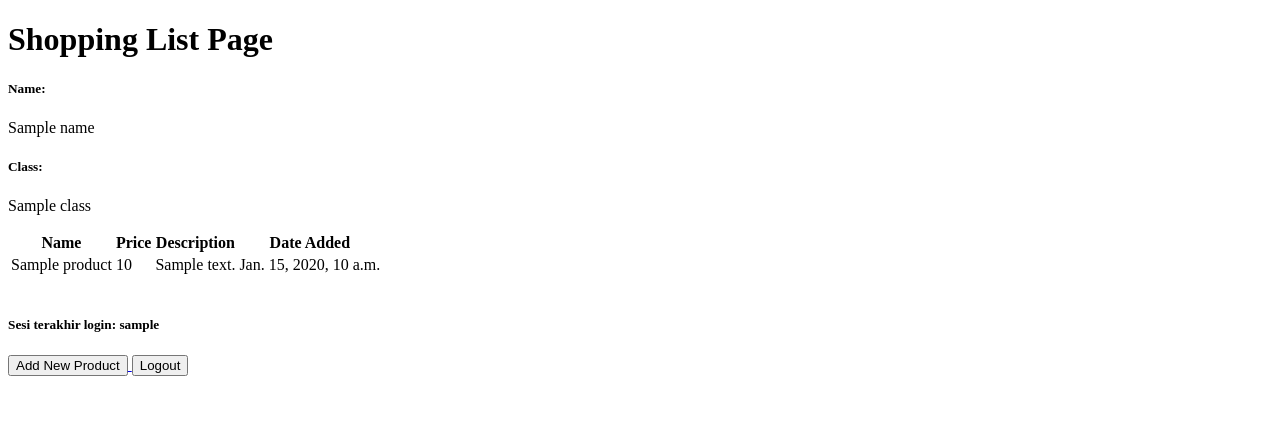
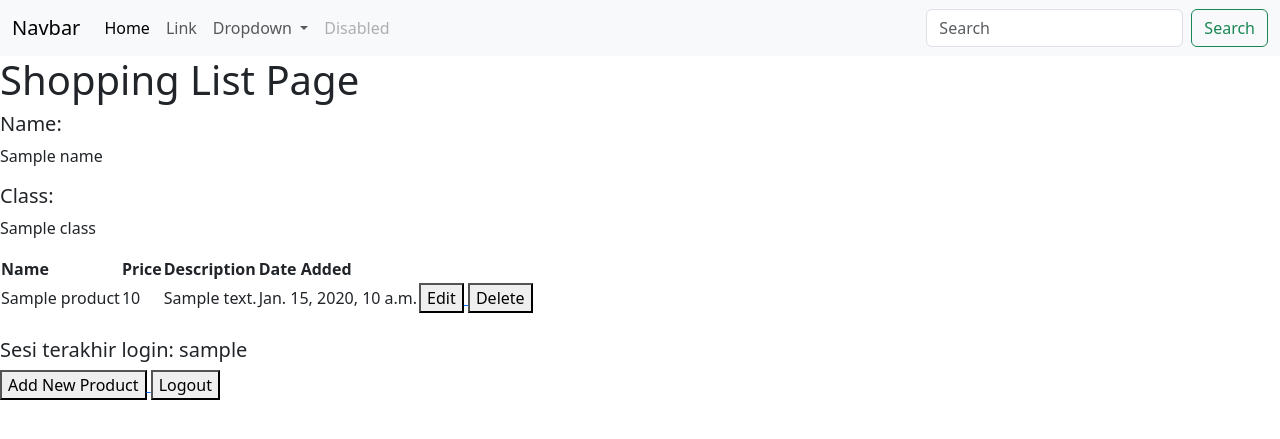
Before and after one commit to Fadeeaal/shopping-list, a Django app: template main/templates/main.html in a window 1280 px wide. Shown: the top 439 px of the page. Run offline with Django 4.2, Linux system fonts and the light colour scheme; the template is opened without the code that fills it: most values are stand-ins (such as "Sample title", 1, 10 or a date in 2020).

Commit message:
Tutorial 4 done

```diff
--- a/main/templates/main.html
+++ b/main/templates/main.html
@@ -1,6 +1,42 @@
 {% extends 'base.html' %}
 
 {% block content %}
+    <nav class="navbar navbar-expand-lg bg-body-tertiary">
+        <div class="container-fluid">
+        <a class="navbar-brand" href="#">Navbar</a>
+        <button class="navbar-toggler" type="button" data-bs-toggle="collapse" data-bs-target="#navbarSupportedContent" aria-controls="navbarSupportedContent" aria-expanded="false" aria-label="Toggle navigation">
+            <span class="navbar-toggler-icon"></span>
+        </button>
+        <div class="collapse navbar-collapse" id="navbarSupportedContent">
+            <ul class="navbar-nav me-auto mb-2 mb-lg-0">
+            <li class="nav-item">
+                <a class="nav-link active" aria-current="page" href="#">Home</a>
+            </li>
+            <li class="nav-item">
+                <a class="nav-link" href="#">Link</a>
+            </li>
+            <li class="nav-item dropdown">
+                <a class="nav-link dropdown-toggle" href="#" role="button" data-bs-toggle="dropdown" aria-expanded="false">
+                Dropdown
+                </a>
+                <ul class="dropdown-menu">
+                <li><a class="dropdown-item" href="#">Action</a></li>
+                <li><a class="dropdown-item" href="#">Another action</a></li>
+                <li><hr class="dropdown-divider"></li>
+                <li><a class="dropdown-item" href="#">Something else here</a></li>
+                </ul>
+            </li>
+            <li class="nav-item">
+                <a class="nav-link disabled" aria-disabled="true">Disabled</a>
+            </li>
+            </ul>
+            <form class="d-flex" role="search">
+            <input class="form-control me-2" type="search" placeholder="Search" aria-label="Search">
+            <button class="btn btn-outline-success" type="submit">Search</button>
+            </form>
+        </div>
+        </div>
+    </nav>
     <h1>Shopping List Page</h1>
 
     <h5>Name:</h5>
@@ -17,7 +53,7 @@
             <th>Date Added</th>
         </tr>
 
-        {% comment %} Berikut cara memperlihatkan data produk di bawah baris ini {% endcomment %}
+
 
         {% for product in products %}
             <tr>
@@ -25,6 +61,18 @@
                 <td>{{product.price}}</td>
                 <td>{{product.description}}</td>
                 <td>{{product.date_added}}</td>
+                <td>
+                    <a href="{% url 'main:edit_product' product.pk %}">
+                        <button>
+                            Edit
+                        </button>
+                    </a>
+                    <a href="{% url 'main:delete_product' product.pk %}">
+                          <button>
+                              Delete
+                          </button>
+                      </a>
+                </td>
             </tr>
         {% endfor %}
     </table>
--- a/main/urls.py
+++ b/main/urls.py
@@ -1,8 +1,6 @@
 from django.urls import path
 from main.views import show_main, create_product, show_xml, show_json, show_xml_by_id, show_json_by_id
-from main.views import register
-from main.views import login_user
-from main.views import logout_user
+from main.views import register, login_user, logout_user, edit_product, delete_product
 
 app_name = 'main'
 
@@ -16,4 +14,6 @@ urlpatterns = [
     path('register/', register, name='register'),
     path('login/', login_user, name='login'),
     path('logout/', logout_user, name='logout'),
+    path('edit-product/<int:id>', edit_product, name='edit_product'),
+    path('delete/<int:id>', delete_product, name='delete_product'),
 ]
--- a/templates/base.html
+++ b/templates/base.html
@@ -2,13 +2,14 @@
 <!DOCTYPE html>
 <html lang="en">
     <head>
+        {% block meta %}
         <meta charset="UTF-8" />
-        <meta
-            name="viewport"
-            content="width=device-width, initial-scale=1.0"
-        />
-        {% block meta %}
+        <meta name="viewport" content="width=device-width, initial-scale=1"/>
         {% endblock meta %}
+        <link href="https://cdn.jsdelivr.net/npm/bootstrap@5.3.2/dist/css/bootstrap.min.css" rel="stylesheet" integrity="sha384-T3c6CoIi6uLrA9TneNEoa7RxnatzjcDSCmG1MXxSR1GAsXEV/Dwwykc2MPK8M2HN" crossorigin="anonymous">
+        <script src="https://code.jquery.com/jquery-3.6.0.min.js" integrity="sha384-KyZXEAg3QhqLMpG8r+J4jsl5c9zdLKaUk5Ae5f5b1bw6AUn5f5v8FZJoMxm6f5cH1" crossorigin="anonymous"></script>
+        <script src="https://cdn.jsdelivr.net/npm/@popperjs/core@2.11.8/dist/umd/popper.min.js" integrity="sha384-I7E8VVD/ismYTF4hNIPjVp/Zjvgyol6VFvRkX/vR+Vc4jQkC+hVqc2pM8ODewa9r" crossorigin="anonymous"></script>
+        <script src="https://cdn.jsdelivr.net/npm/bootstrap@5.3.2/dist/js/bootstrap.min.js" integrity="sha384-BBtl+eGJRgqQAUMxJ7pMwbEyER4l1g+O15P+16Ep7Q9Q+zqX6gSbd85u4mG4QzX+" crossorigin="anonymous"></script>
     </head>
 
     <body>
```
Also changed, not shown: main/templates/edit_product.html (added, +22 -0 lines), main/views.py (+23 -0 lines), db.sqlite3.
